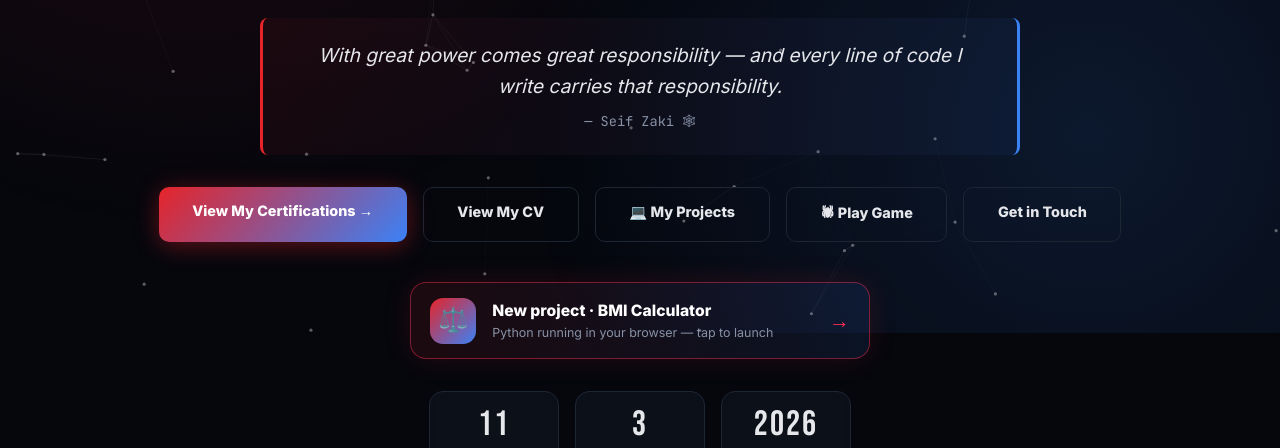
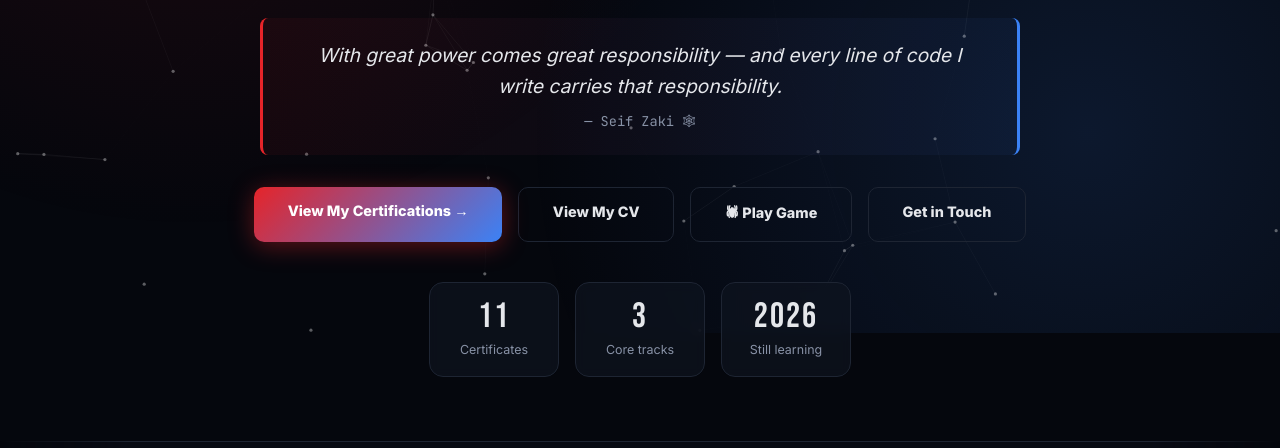
Before and after one commit to seif-zaki-hue/my-portfolio, a plain HTML site: page index.html in a window 1280 px wide. Shown: the part 467-915 px from the top of the page. Drawn offline with Linux system fonts and the light colour scheme; animation ran at ten frames a second.

Commit message:
Add files via upload

```diff
--- a/certificates.js
+++ b/certificates.js
@@ -1,4 +1,4 @@
-// Version 5 - updated 2026-10-14
+// Version 4 - updated 2026-10-14
 // All my certificates live in this file.
 //
 // To add a new one: copy a line, paste it at the TOP of the list, change the text.
--- a/game.js
+++ b/game.js
@@ -1,4 +1,4 @@
-// Version 5 - updated 2026-10-14
+// Version 4 - updated 2026-10-14
 // Web Catcher - the little game at the bottom of the page.
 // Fly Spider-Man anywhere (free 2D movement), catch fruit, dodge bombs. Every 5 levels a scorpion boss shows up,
 // and from level 10 allies help out.
--- a/index.html
+++ b/index.html
@@ -1,4 +1,4 @@
-<!-- Version 5 - updated 2026-10-14 -->
+<!-- Version 4 - updated 2026-10-14 -->
 <!doctype html>
 <html lang="en">
   <head>
@@ -30,7 +30,7 @@
       href="https://fonts.googleapis.com/css2?family=Inter:wght@300;400;600;800&family=JetBrains+Mono:wght@400;600&family=Bebas+Neue&display=swap"
       rel="stylesheet"
     />
-    <link rel="stylesheet" href="style.css?v=5" />
+    <link rel="stylesheet" href="style.css?v=4" />
   </head>
   <body>
     <div id="progress"></div>
@@ -86,18 +86,9 @@
       <div class="cta-group">
         <a href="#certs" class="btn btn-primary">View My Certifications →</a>
         <a href="#cv" class="btn btn-ghost">View My CV</a>
-        <a href="#projects" class="btn btn-ghost">💻 My Projects</a>
         <a href="#game" class="btn btn-ghost">🕷 Play Game</a>
         <a href="#contact" class="btn btn-ghost">Get in Touch</a>
       </div>
-      <a class="hero-project" href="bmi.html">
-        <span class="hp-icon" aria-hidden="true">⚖️</span>
-        <span class="hp-text">
-          <b>New project · BMI Calculator</b>
-          <small>Python running in your browser — tap to launch</small>
-        </span>
-        <span class="hp-arrow" aria-hidden="true">→</span>
-      </a>
       <div class="stats">
         <div class="stat">
           <b data-count="0" id="certCount">0</b><span>Certificates</span>
@@ -448,7 +439,7 @@
     <footer>
       <p>© 2026 Seif El-Sayed Zaki. Made with Love</p>
       <p>Spider-Man energy.</p>
-      <p style="opacity:.45;font-size:.72rem">v5 · Oct 2026</p>
+      <p style="opacity:.45;font-size:.72rem">v4 · Oct 2026</p>
     </footer>
     <button id="toTop" type="button" aria-label="Back to top">↑</button>
 
@@ -473,8 +464,8 @@
       </div>
     </div>
 
-    <script src="certificates.js?v=5"></script>
-    <script src="main.js?v=5"></script>
-    <script src="game.js?v=5"></script>
+    <script src="certificates.js?v=4"></script>
+    <script src="main.js?v=4"></script>
+    <script src="game.js?v=4"></script>
   </body>
 </html>
--- a/main.js
+++ b/main.js
@@ -1,4 +1,4 @@
-// Version 5 - updated 2026-10-14
+// Version 4 - updated 2026-10-14
 // Page behaviour: menu, certificates, preview popup, typing text and the small effects.
 // The game has its own file (game.js) and the certificate list is in certificates.js.
 
--- a/style.css
+++ b/style.css
@@ -1,4 +1,4 @@
-/* Version 5 - updated 2026-10-14 */
+/* Version 4 - updated 2026-10-14 */
 /* Seif Zaki portfolio styles */
 
 :root {
@@ -253,34 +253,6 @@ h1:hover .name, h1:hover .grad { animation: glitch .5s steps(2) 1; }
 @keyframes shine { to { left: 160%; } }
 .btn-ghost { background: transparent; color: var(--text); border: 1px solid var(--border); }
 .btn-ghost:hover { border-color: var(--blue); }
-
-/* featured project chip in the hero */
-.hero-project {
-  display: flex; align-items: center; gap: 1rem;
-  width: 100%; max-width: 460px;
-  margin-bottom: 2rem;
-  padding: .9rem 1.2rem;
-  text-align: left; text-decoration: none; color: var(--text);
-  background: linear-gradient(90deg, rgba(230,36,41,.10), rgba(59,130,246,.10));
-  border: 1px solid rgba(255,45,85,.45);
-  border-radius: 16px;
-  box-shadow: 0 0 28px rgba(230,36,41,.15);
-  transition: transform .25s, box-shadow .25s, border-color .25s;
-}
-.hero-project:hover { transform: translateY(-3px); border-color: var(--accent); box-shadow: 0 8px 36px rgba(230,36,41,.35); }
-.hp-icon {
-  flex-shrink: 0;
-  width: 46px; height: 46px;
-  display: grid; place-items: center;
-  border-radius: 13px;
-  background: var(--gradient);
-  font-size: 1.5rem;
-}
-.hp-text { display: flex; flex-direction: column; min-width: 0; }
-.hp-text b { color: #fff; font-size: .98rem; }
-.hp-text small { color: var(--muted); font-size: .78rem; }
-.hp-arrow { margin-left: auto; color: var(--accent); font-size: 1.3rem; transition: transform .25s; }
-.hero-project:hover .hp-arrow { transform: translateX(5px); }
 
 .stats { display: flex; flex-wrap: wrap; justify-content: center; gap: 1rem; }
 .stat {
```
